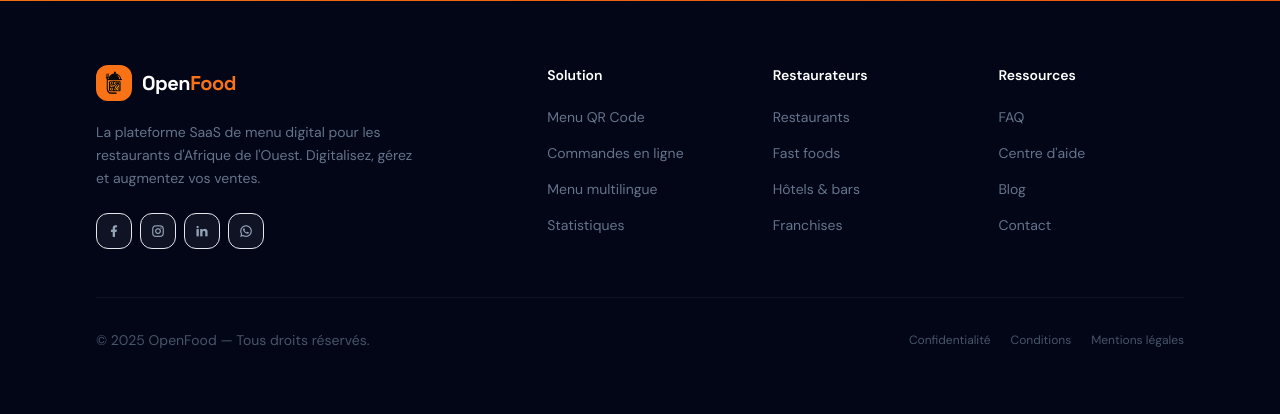
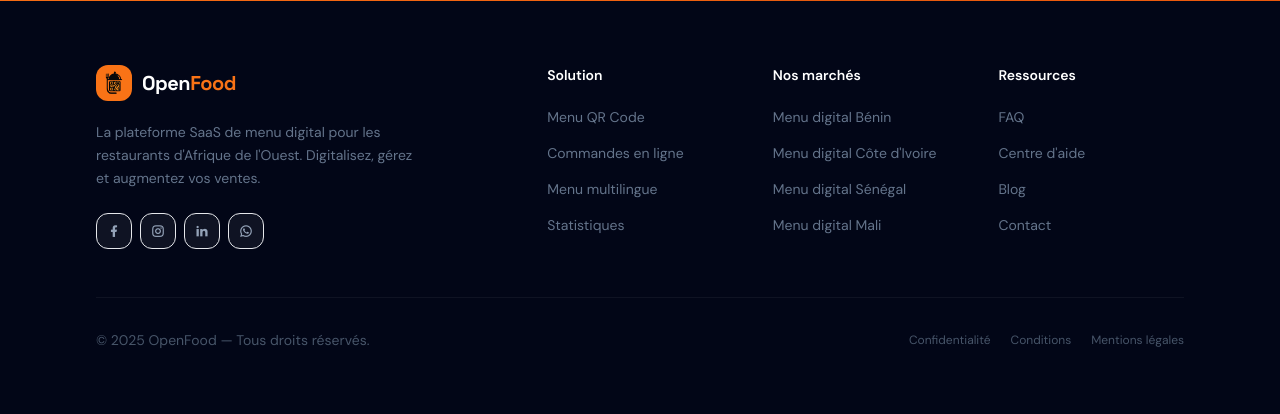
Before and after one commit to Asip90/openfood2.0, a Django app: page / in a window 1280 px wide. Shown: the part 5889-6303 px from the top of the page. Run offline with Django 5.2, Linux system fonts and the light colour scheme.

Commit message:
seo: add country landing page and blog links to footer for Google crawlability
Co-Authored-By: Claude Sonnet 4.6 <noreply@anthropic.com>

```diff
--- a/templates/home/footer.html
+++ b/templates/home/footer.html
@@ -82,12 +82,12 @@
       </div>
 
       <div>
-        <h4 class="text-white font-bold text-sm mb-5">Restaurateurs</h4>
+        <h4 class="text-white font-bold text-sm mb-5">Nos marchés</h4>
         <ul class="space-y-3">
-          <li><a href="#" class="text-slate-500 text-sm hover:text-white transition-colors">Restaurants</a></li>
-          <li><a href="#" class="text-slate-500 text-sm hover:text-white transition-colors">Fast foods</a></li>
-          <li><a href="#" class="text-slate-500 text-sm hover:text-white transition-colors">Hôtels & bars</a></li>
-          <li><a href="#" class="text-slate-500 text-sm hover:text-white transition-colors">Franchises</a></li>
+          <li><a href="/benin/" class="text-slate-500 text-sm hover:text-white transition-colors">Menu digital Bénin</a></li>
+          <li><a href="/cote-divoire/" class="text-slate-500 text-sm hover:text-white transition-colors">Menu digital Côte d'Ivoire</a></li>
+          <li><a href="/senegal/" class="text-slate-500 text-sm hover:text-white transition-colors">Menu digital Sénégal</a></li>
+          <li><a href="/mali/" class="text-slate-500 text-sm hover:text-white transition-colors">Menu digital Mali</a></li>
         </ul>
       </div>
 
@@ -96,7 +96,7 @@
         <ul class="space-y-3">
           <li><a href="#faq" class="text-slate-500 text-sm hover:text-white transition-colors">FAQ</a></li>
           <li><a href="#" class="text-slate-500 text-sm hover:text-white transition-colors">Centre d'aide</a></li>
-          <li><a href="#" class="text-slate-500 text-sm hover:text-white transition-colors">Blog</a></li>
+          <li><a href="/blog/" class="text-slate-500 text-sm hover:text-white transition-colors">Blog</a></li>
           <li><a href="#" class="text-slate-500 text-sm hover:text-white transition-colors">Contact</a></li>
         </ul>
       </div>
```
